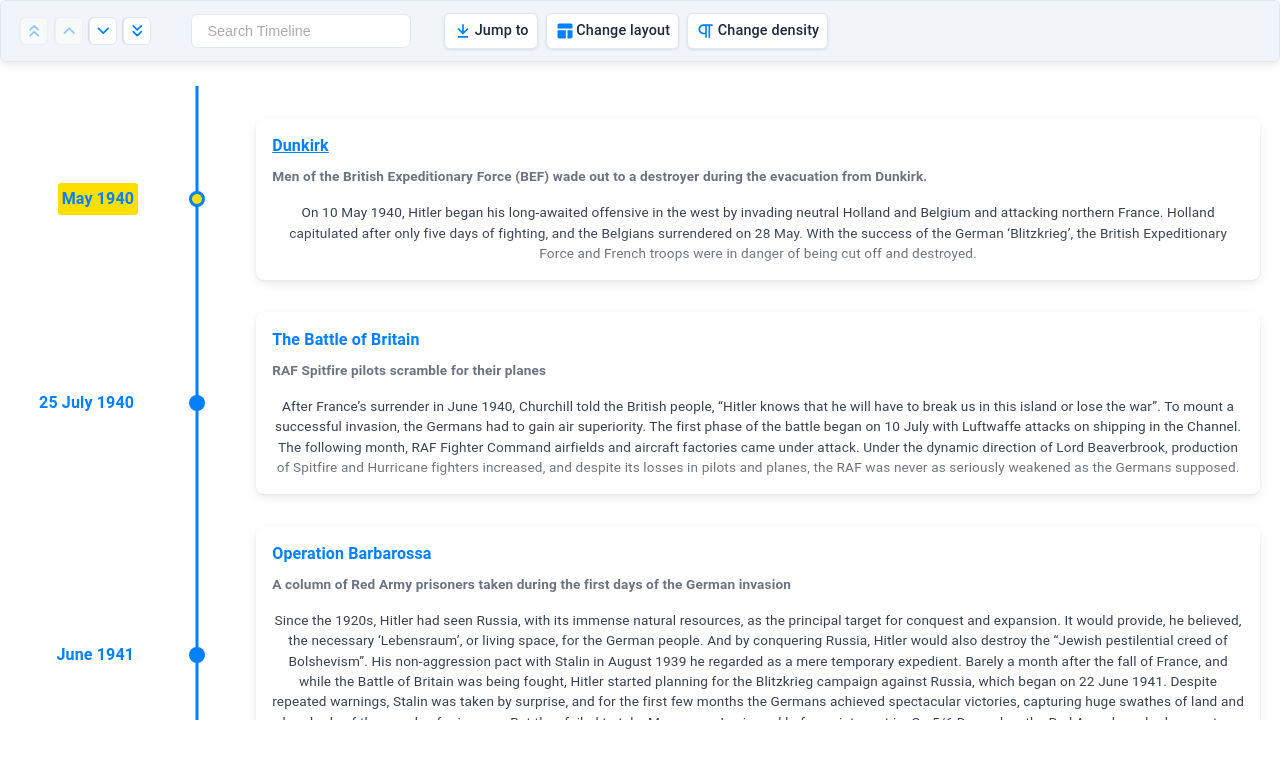
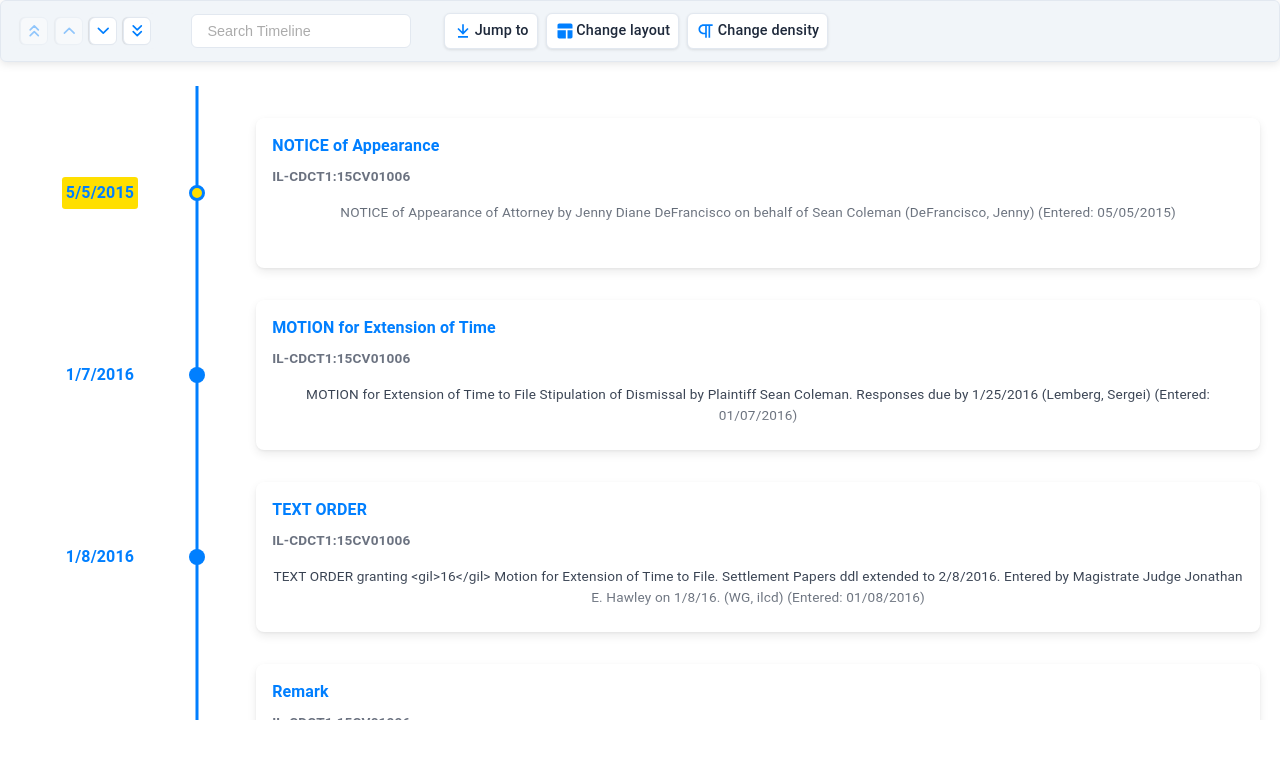
Before and after one commit to iamalanxue/thomseon-reuters, a React (Create React App) app: page / in a window 1280 px wide. Shown: the top 758 px of the page. Built offline with nearby package versions, Linux system fonts and the light colour scheme.

Commit message:
added in dummy data

```diff
--- a/src/common/common.ts
+++ b/src/common/common.ts
@@ -1,8 +1,30 @@
+const TITLE = ['5/5/2015', '1/7/2016','1/8/2016','2/3/2016','1/6/2015','1/6/2015','1/6/2015']
+const sub = 'IL-CDCT1:15CV01006'
+const cardT = ['NOTICE of Appearance', 'MOTION for Extension of Time', 'TEXT ORDER', 'Remark', 'ORDER', 'NOTICE of Appearance', 'STRICKEN PURSUANT TO TEXT ORDER']
+const detailedText = [
+'NOTICE of Appearance of Attorney by Jenny Diane DeFrancisco on behalf of Sean Coleman (DeFrancisco, Jenny) (Entered: 05/05/2015)',
+'MOTION for Extension of Time to File Stipulation of Dismissal by Plaintiff Sean Coleman. Responses due by 1/25/2016 (Lemberg, Sergei) (Entered: 01/07/2016)',
+'TEXT ORDER granting  <gil>16</gil>  Motion for Extension of Time to File. Settlement Papers ddl extended to 2/8/2016. Entered by Magistrate Judge Jonathan E. Hawley on 1/8/16. (WG, ilcd) (Entered: 01/08/2016)',
+'Remark: This case is closed pursuant to the Stipulation to Dismiss. (FDT, ilcd) (Entered: 02/03/2016)',
+'ORDER Entered by Chief Judge James E. Shadid on 1/6/15: IT IS ORDERED: 1) The Clerk of Court is directed to file in this case all the papers received from Mr. Henderson to date. 2) The Clerk of Court is directed to return to Georgia inmate Keith Henderson, unfiled, all mailings received from Mr. Henderson after the entry of this order. 3) The Clerk of Court is directed to circulate this order to all the divisions in the Central District of Illinois and to place Mr. Henderson on the restricted filer list. 4) This case is dismissed, with prejudice, as frivolous and malicious. 5) This case is closed. (TK, ilcd) (Entered: 01/06/2015)',
+'NOTICE of Appearance of Attorney by Depeng Bi on behalf of SLEP-TONE ENTERTAINMENT CORP. (Bi, Depeng) (Entered: 01/06/2015)',
+'STRICKEN PURSUANT TO TEXT ORDER ENTERED ON 1/16/15-NOTICE of Appearance of Attorney by Depeng Bi on behalf of SLEP-TONE ENTERTAINMENT CORP. (Bi, Depeng) Modified on 1/16/2015 (VP, ilcd). (Entered: 01/06/2015)',
+]
+
+export const bewm = TITLE.map((t, i) => (
+  {
+    title: t,
+    cardTitle: cardT[i],
+    cardSubtitle: sub,
+    cardDetailedText: detailedText[i]
+  }
+))
+
 export const items = [
   {
-    title: "May 1940",
-    cardTitle: "Dunkirk",
-    url: "http://google.com",
+    title: TITLE[0],
+    cardTitle: "NOTICE of Appearance",
+    // url: "http://google.com",
     cardSubtitle:
       "Men of the British Expeditionary Force (BEF) wade out to a destroyer during the evacuation from Dunkirk.",
     cardDetailedText: `On 10 May 1940, Hitler began his long-awaited offensive in the west by invading neutral Holland and Belgium and attacking northern France. Holland capitulated after only five days of fighting, and the Belgians surrendered on 28 May. With the success of the German ‘Blitzkrieg’, the British Expeditionary Force and French troops were in danger of being cut off and destroyed.`
--- a/src/containers/HomePage.tsx
+++ b/src/containers/HomePage.tsx
@@ -1,5 +1,5 @@
 import { Typography } from "@mui/material";
-import { items, cardHeight } from '../common/common';
+import { items, cardHeight, bewm } from '../common/common';
 import { Chrono } from 'react-chrono';
 
 const HomePage = ()  => {
@@ -7,7 +7,7 @@ const HomePage = ()  => {
     <div className='homePage-container'>
       <div className='timeline'>
         <Chrono
-          items={items}
+          items={bewm}
           mode='VERTICAL'
           cardHeight={cardHeight}
         />
```
